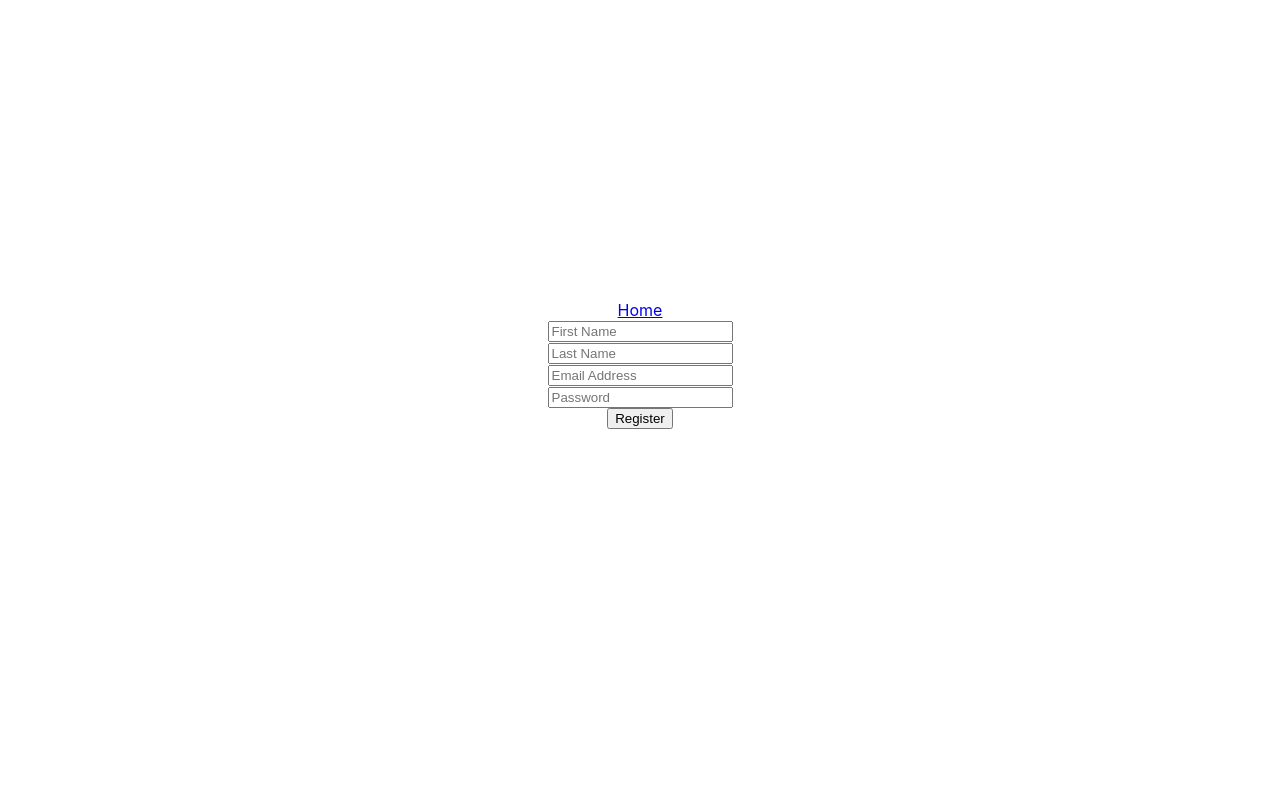
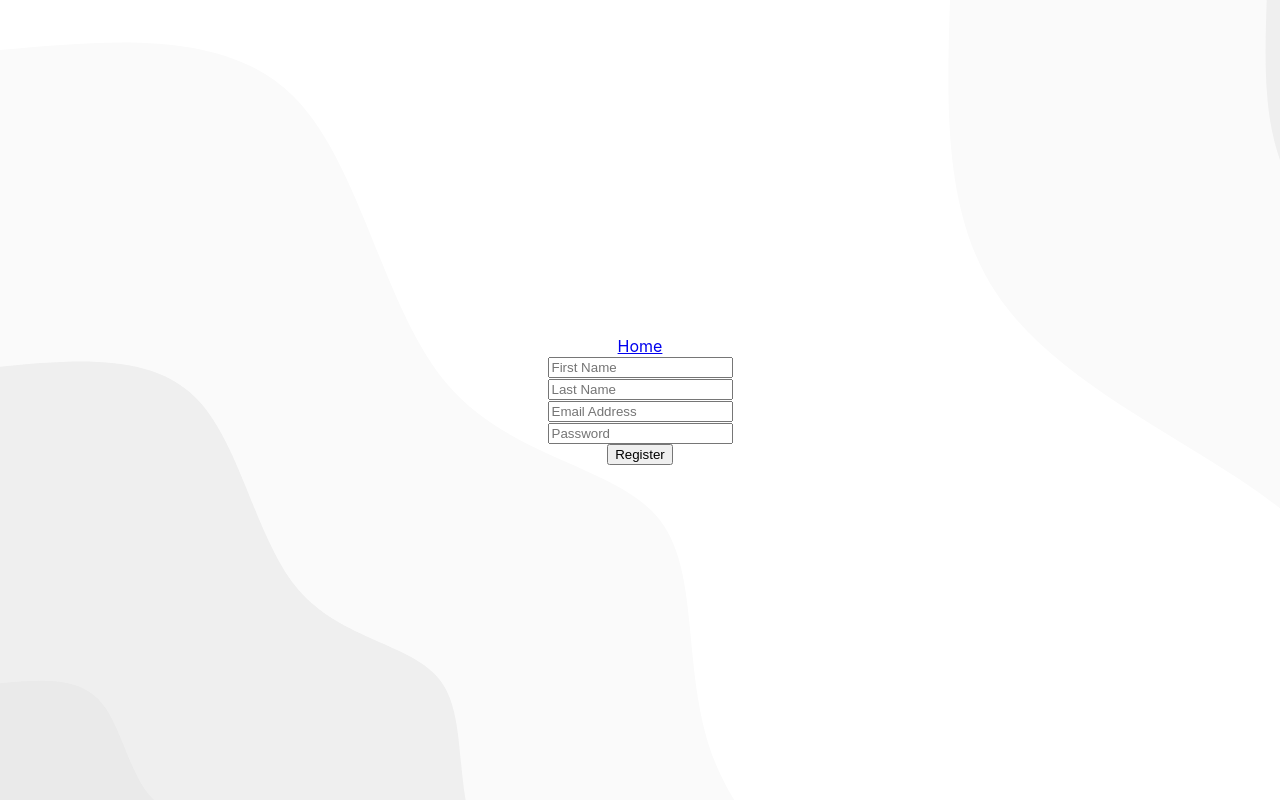
Before and after one commit to katymolloy/recipe-scout, a React (Create React App) app: page /register in a window 1280 px wide. Built offline with nearby package versions, Linux system fonts and the light colour scheme.

Commit message:
Login Styling

```diff
--- a/src/Pages/Login/login.scss
+++ b/src/Pages/Login/login.scss
@@ -2,7 +2,7 @@
 
 // Using the mixin container from the variables file in the styles folder.
 .loginContainer {
-  // @include form-container;
+  @include form-container;
 
   ul {
     list-style-type: none;
--- a/src/Pages/Register/register.scss
+++ b/src/Pages/Register/register.scss
@@ -1,9 +1,14 @@
+@import './../../styles/variables.scss';
+
 .registerPage{
-    display: flex;
-    flex-direction: column;
-    justify-content: center;
-    align-items: center;
-    margin-top: 300px;
+
+    @include form-container;
+
+    // display: flex;
+    // flex-direction: column;
+    // justify-content: center;
+    // align-items: center;
+    // margin-top: 300px;
     ul{
         list-style-type: none;
     }
```
Also changed, not shown: public/images/blobbg.svg (added).
